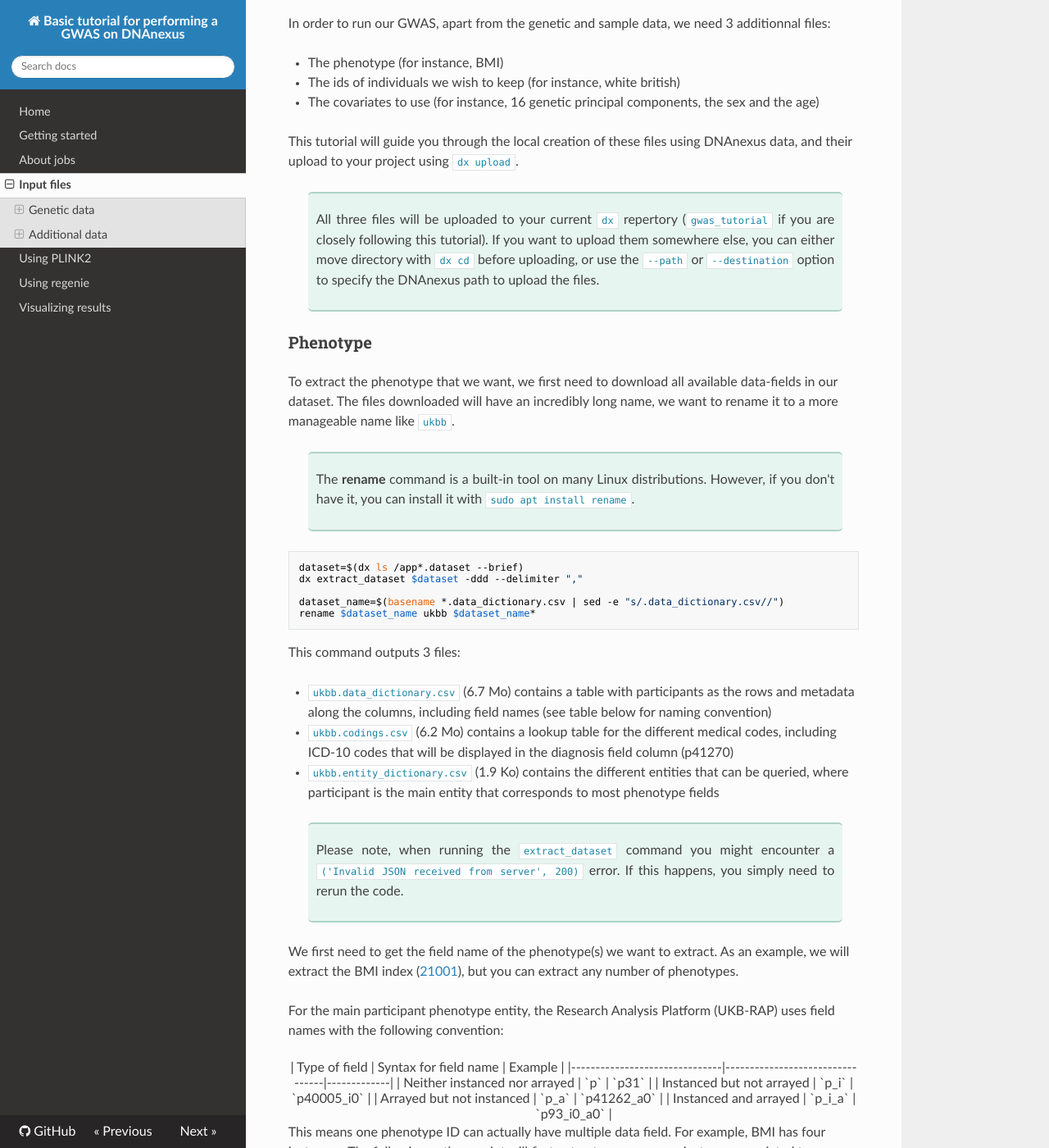
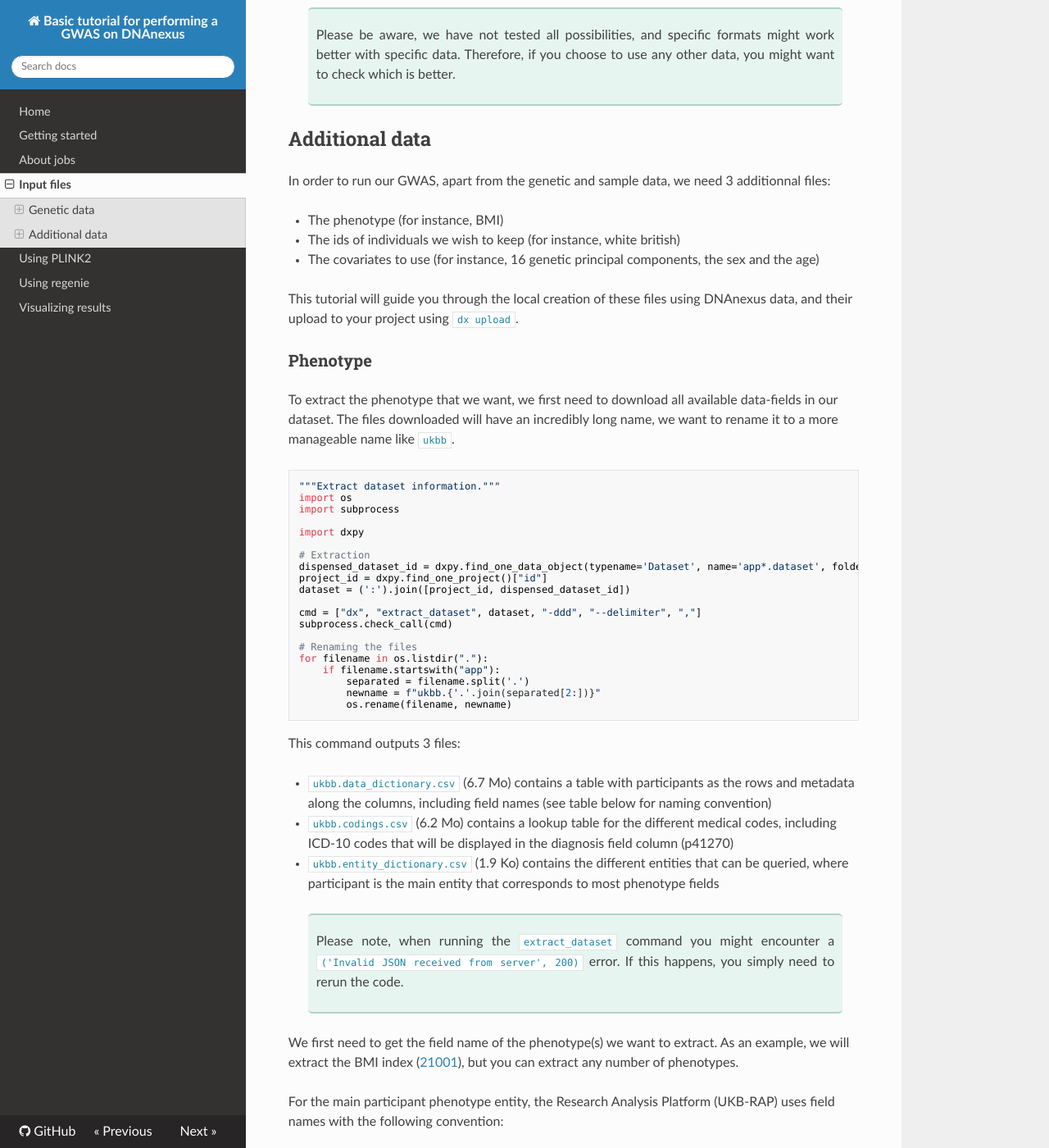
Before and after one commit to gloriabenoit/DNAnexus-GWAS, an MkDocs documentation site: the page built from docs/input.md, in a window 1280 px wide and 1400 px high, scrolled down 1783 px. Shown: the whole window at 82% size. Built offline with MkDocs 1.6.1, drawn with Linux system fonts in a browser that asks for light colours; nearby versions of some CDN libraries; some of the changed text lies outside the part shown.

Commit message:
jupyter for input files

````diff
--- a/docs/input.md
+++ b/docs/input.md
@@ -51,23 +57,32 @@
 
 This tutorial will guide you through the local creation of these files using DNAnexus data, and their upload to your project using `dx upload`.
 
-> All three files will be uploaded to your current `dx` repertory (`gwas_tutorial` if you are closely following this tutorial).
-> If you want to upload them somewhere else, you can either move directory with `dx cd` before uploading, or use the `--path` or `--destination` option to specify the DNAnexus path to upload the files.
-
 ### Phenotype
 
 To extract the phenotype that we want, we first need to download all available data-fields in our dataset.
 The files downloaded will have an incredibly long name, we want to rename it to a more manageable name like `ukbb`.
 
-> The **rename** command is a built-in tool on many Linux distributions.
-> However, if you don't have it, you can install it with `sudo apt install rename`.
+```python
+"""Extract dataset information."""
+import os
+import subprocess
 
-```bash
-dataset=$(dx ls /app*.dataset --brief)
-dx extract_dataset $dataset -ddd --delimiter ","
+import dxpy
 
-dataset_name=$(basename *.data_dictionary.csv | sed -e "s/.data_dictionary.csv//")
-rename $dataset_name ukbb $dataset_name*
+# Extraction
+dispensed_dataset_id = dxpy.find_one_data_object(typename='Dataset', name='app*.dataset', folder='/', name_mode='glob')['id']
+project_id = dxpy.find_one_project()["id"]
+dataset = (':').join([project_id, dispensed_dataset_id])
+
+cmd = ["dx", "extract_dataset", dataset, "-ddd", "--delimiter", ","]
+subprocess.check_call(cmd)
+
+# Renaming the files
+for filename in os.listdir("."):
+    if filename.startswith("app"):
+        separated = filename.split('.')
+        newname = f"ukbb.{'.'.join(separated[2:])}"
+        os.rename(filename, newname)
 ```
 
 This command outputs 3 files:
@@ -147,7 +162,8 @@
     Returns
     -------
     list
-        All corresponding field names."""
+        All corresponding field names.
+    """
     selection = []
     for field in field_names:
         # Not instanced nor arrayed
@@ -187,7 +203,7 @@
 
 # Extract phenotype(s)
 if os.path.exists(OUTPUT):
-  os.remove(OUTPUT)
+    os.remove(OUTPUT)
 cmd = ["dx", "extract_dataset", DATASET, "--fields", FIELD_NAMES,
         "--delimiter", ",", "--output", OUTPUT]
 subprocess.check_call(cmd)
@@ -202,7 +218,8 @@
 Please be aware, extracting a huge quantity of phenotypes may consistently run into a <code>('Invalid JSON received from server', 200)</code> error.
 If so, we suggest extracting multiple files, and combining them into one. You can use the following command to do so:
 
-```bash
+```python
+%%bash
 paste -d',' file1.csv file2.csv > merged.csv
 ```
 
@@ -214,7 +231,7 @@
 More information on phenotype files formatting can be found [here](https://www.cog-genomics.org/plink/2.0/input#pheno) for PLINK2 and [here](https://rgcgithub.github.io/regenie/options/#phenotype-file-format) for regenie.
 
 ```python
-""" Format phenotype file. """
+"""Format phenotype file."""
 
 import pandas as pd
 
@@ -262,13 +280,27 @@
 To filter out individuals based on their ethnic background, we can use the [*phenotype extraction script*](#phenotype) and the data-field [21000](https://biobank.ndph.ox.ac.uk/ukb/field.cgi?id=21000). You simply need to **change the value** of `FIELD_ID`:
 
 ```python
-# FIELD_ID = [21001] # BMI id
-FIELD_ID = [21000] # ethnic background id
+# Input
+FILENAME = "ukbb.data_dictionary.csv"
+FIELD_ID = [21000] # Ethnic background id
+
+# Convert id to names
+FIELD_NAMES = field_names_for_ids(FILENAME, FIELD_ID)
+FIELD_NAMES = select_first(FIELD_NAMES)
+FIELD_NAMES = ",".join(FIELD_NAMES)
+
+# Extract population(s)
+if os.path.exists(OUTPUT):
+    os.remove(OUTPUT)
+cmd = ["dx", "extract_dataset", DATASET, "--fields", FIELD_NAMES,
+        "--delimiter", ",", "--output", OUTPUT]
+subprocess.check_call(cmd)
 ```
 
 This field uses the [1001 data encoding](https://biobank.ndph.ox.ac.uk/ukb/coding.cgi?id=1001). In this code, *1001* means *white british* which is the main ethnic group, and the one we want to select.
 
 ```bash
+%%bash
 pop_code=1001
 pop_name="white_british"
 population="pheno_extract.csv"
````
Also changed, not shown: other parts of docs/input.md (+18 -5 lines), docs/plink.md (+2 -1 lines), docs/regenie.md (+2 -1 lines).
